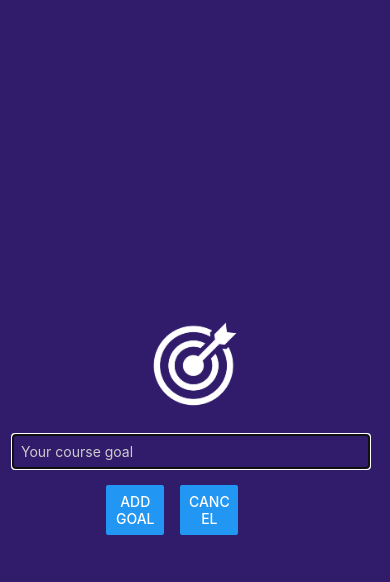
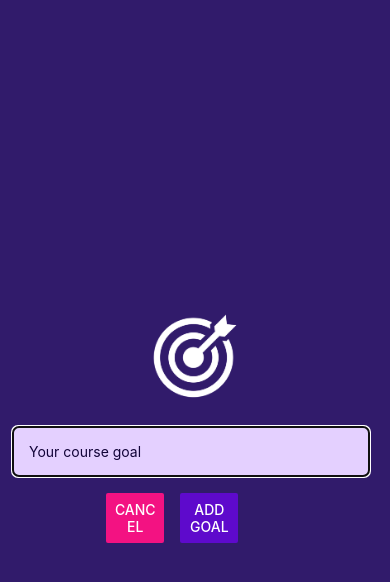
Before and after one commit to kronosGR/ReactNative-GoalsApp-Practice, a React Native app: screen / in a window 390 px wide. Both pictures are taken after a click on the button "ADD NEW GOAL". Shown: the top 582 px of the page. Built offline with nearby package versions, Linux system fonts and the light colour scheme.

Commit message:
better styling

```diff
--- a/App.js
+++ b/App.js
@@ -1,3 +1,4 @@
+import { StatusBar } from 'expo-status-bar';
 import { useState } from 'react';
 import { Button, FlatList, StyleSheet, View } from 'react-native';
 import GoalInput from './components/GoalInput';
@@ -30,6 +31,8 @@
   }
 
   return (
+    <>
+      <StatusBar style='light' />
       <View style={styles.appContainer}>
         <Button title='Add new Goal' color='#5e0acc' onPress={startAddAddGoalHandler} />
         <GoalInput
@@ -56,6 +59,7 @@
           />
         </View>
       </View>
+    </>
   );
 }
 
--- a/app.json
+++ b/app.json
@@ -5,6 +5,7 @@
     "version": "1.0.0",
     "orientation": "portrait",
     "icon": "./assets/icon.png",
+    "backgroundColor": "#1e085a",
     "splash": {
       "image": "./assets/splash.png",
       "resizeMode": "contain",
--- a/components/GoalInput.js
+++ b/components/GoalInput.js
@@ -25,10 +25,10 @@
         />
         <View style={styles.buttonContainer}>
           <View style={styles.button}>
-            <Button title='Add Goal' onPress={addGoalHandler} />
+            <Button title='Cancel' onPress={props.onCancel} color='#f31282' />
           </View>
           <View style={styles.button}>
-            <Button title='Cancel' onPress={props.onCancel} />
+            <Button title='Add Goal' onPress={addGoalHandler} color='#5e0acc' />
           </View>
         </View>
       </View>
@@ -52,11 +52,13 @@
   },
   textInput: {
     borderWidth: 1,
-    borderColor: '#cccccc',
-    color: '#cccccc',
+    borderColor: '#e4d0ff',
+    backgroundColor: '#e4d0ff',
+    color: '#120438',
+    borderRadius: 6,
     marginRight: 8,
     width: '100%',
-    padding: 8,
+    padding: 16,
   },
   buttonContainer: {
     flexDirection: 'row',
```
Lines whose indentation alone changed are shown as unchanged.
